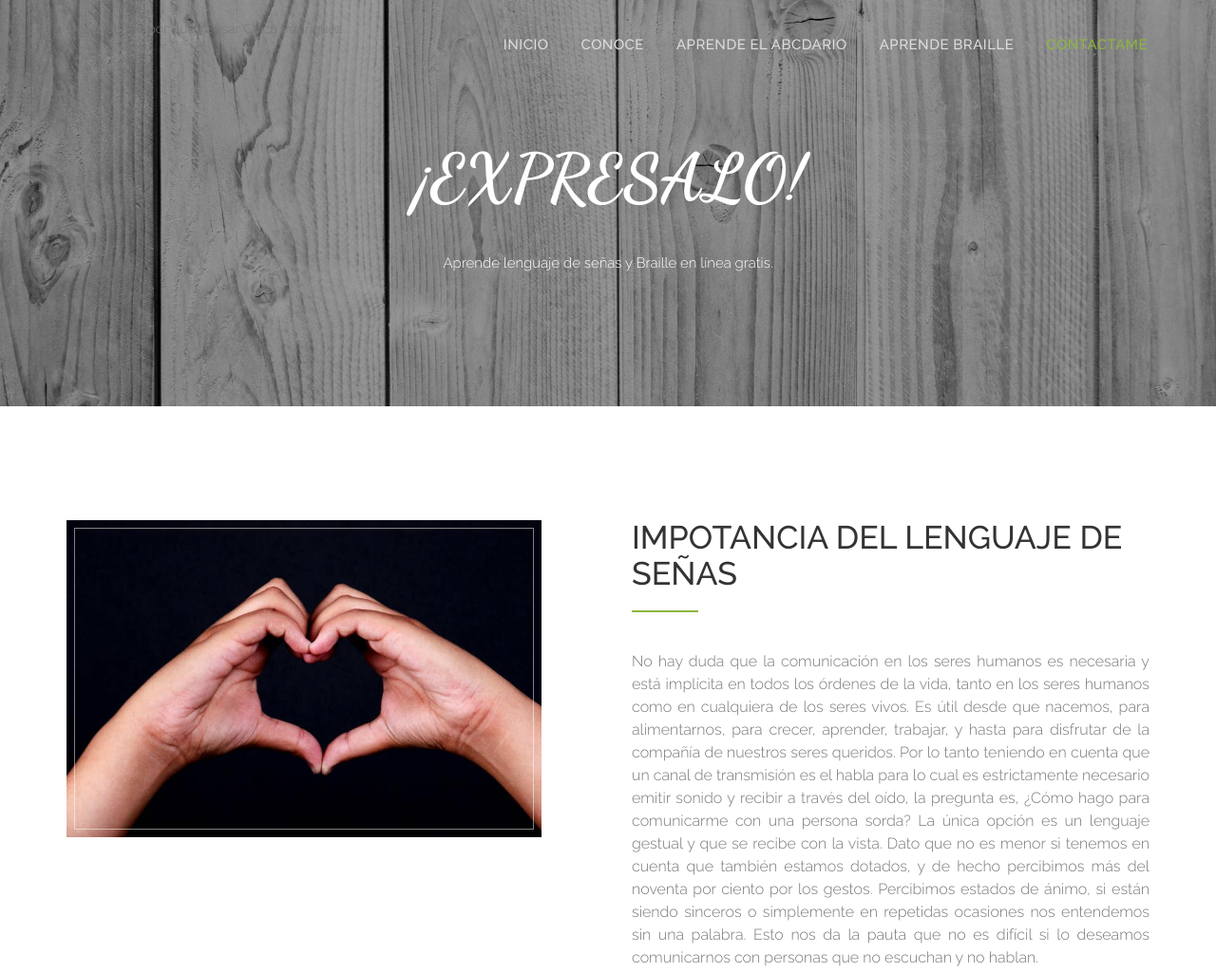
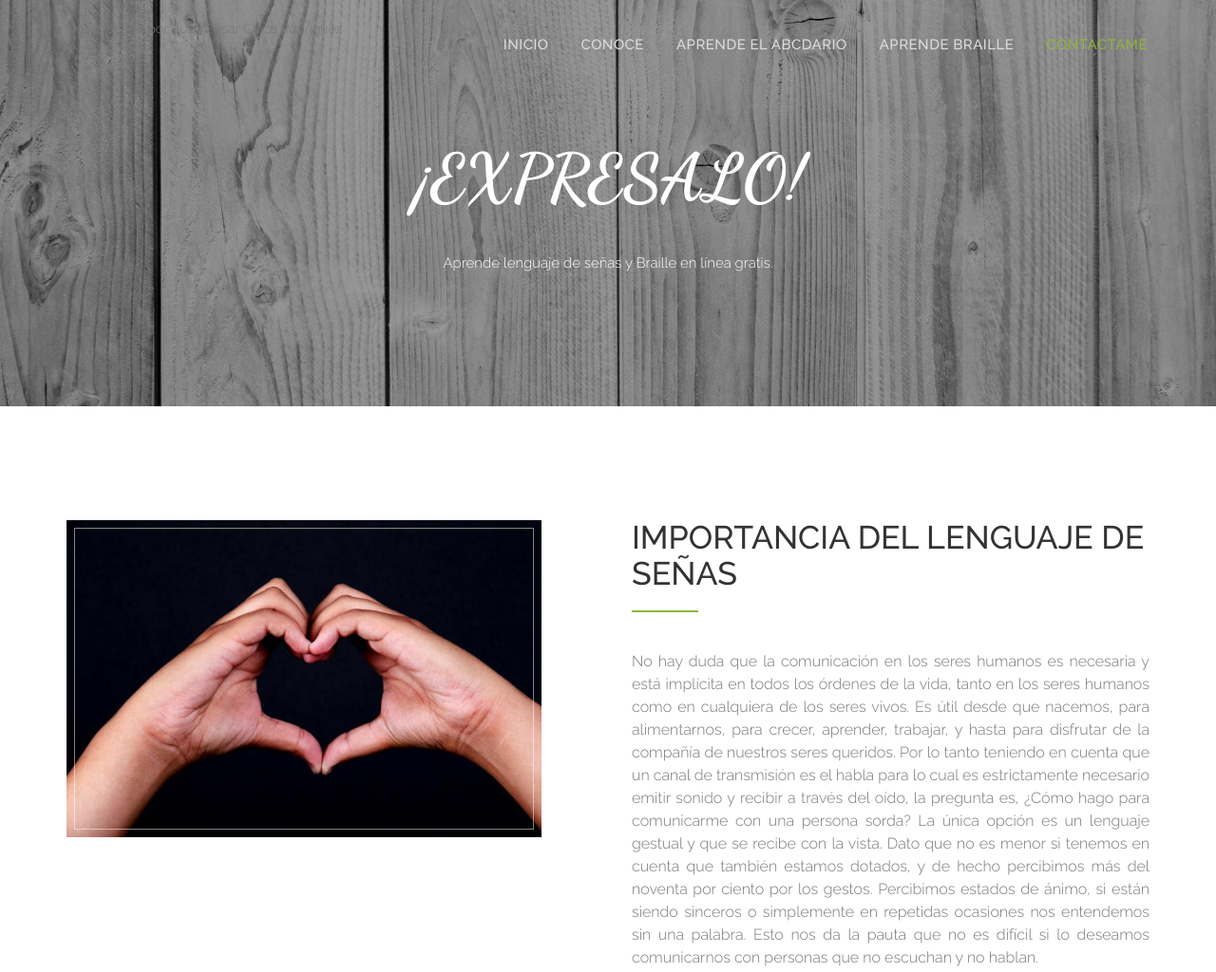
Before and after one commit to cesarodrgz/expresalo, a plain HTML site: page index.html in a window 1280 px wide. Shown: the top 1024 px of the page at 95% size. Drawn offline with Linux system fonts and the light colour scheme.

Commit message:
Update index.html

```diff
--- a/index.html
+++ b/index.html
@@ -82,7 +82,7 @@
       </div>
       <div class="col-xs-12 col-md-6">
         <div class="about-text">
-          <h2>Impotancia del lenguaje de señas</h2>
+          <h2>Importancia del lenguaje de señas</h2>
           <hr>
           <p>
               No hay duda que la comunicación en los seres humanos es necesaria y está implícita en todos los órdenes de la vida, tanto en los seres humanos como en cualquiera de los seres vivos.
```
